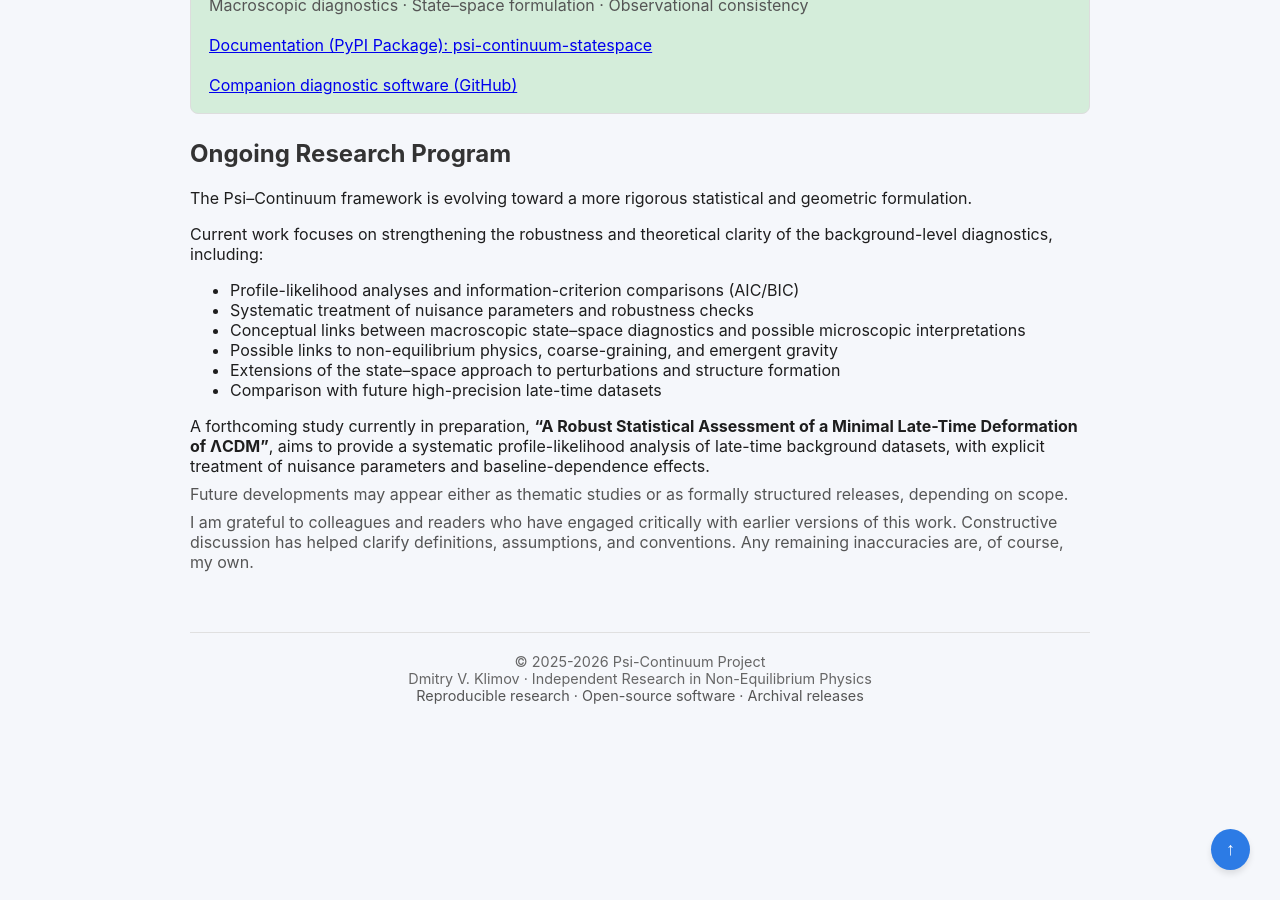
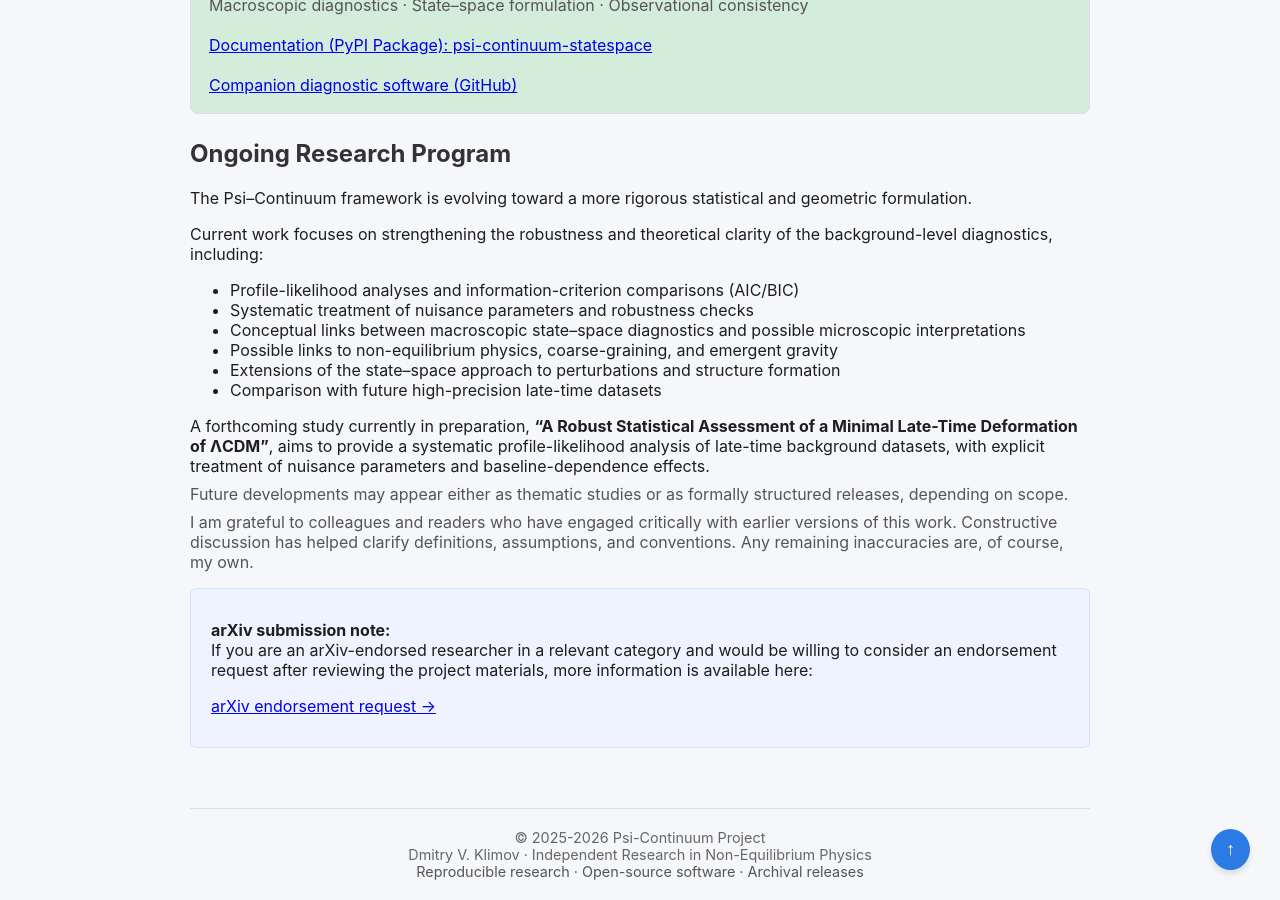
Before and after one commit to dmitrylife/Dmitrylife.github.io, a Jekyll site: the page theory.html, which Jekyll copies as it is, in a window 1280 px wide and 900 px high, scrolled down 2636 px. Built offline with Jekyll 4.4.1, drawn with Linux system fonts in a browser that asks for light colours.

Commit message:
add endorsement

```diff
--- a/index.html
+++ b/index.html
@@ -33,6 +33,7 @@
 <nav>
     <a href="index.html" class="active">About</a>
     <a href="theory.html">Ψ-Continuum Preprints</a>
+    <a href="arxiv-endorsement.html">arXiv</a>
 </nav>
 
 <section class="lang-section active">
--- a/theory.html
+++ b/theory.html
@@ -323,6 +323,21 @@ definitions, assumptions, and conventions. Any remaining inaccuracies are,
 of course, my own.
 </p>
 
+<div class="package-info">
+    <p>
+        <strong>arXiv submission note:</strong><br>
+        If you are an arXiv-endorsed researcher in a relevant category and
+        would be willing to consider an endorsement request after reviewing
+        the project materials, more information is available here:
+    </p>
+
+    <p>
+        <a href="/arxiv-endorsement.html">
+            arXiv endorsement request →
+        </a>
+    </p>
+</div>
+
 <footer>
     © 2025-2026 Psi-Continuum Project
     <br>
```
Also changed, not shown: arxiv-endorsement.html (+104 -0 lines), notes/index.md (+1 -2 lines).
